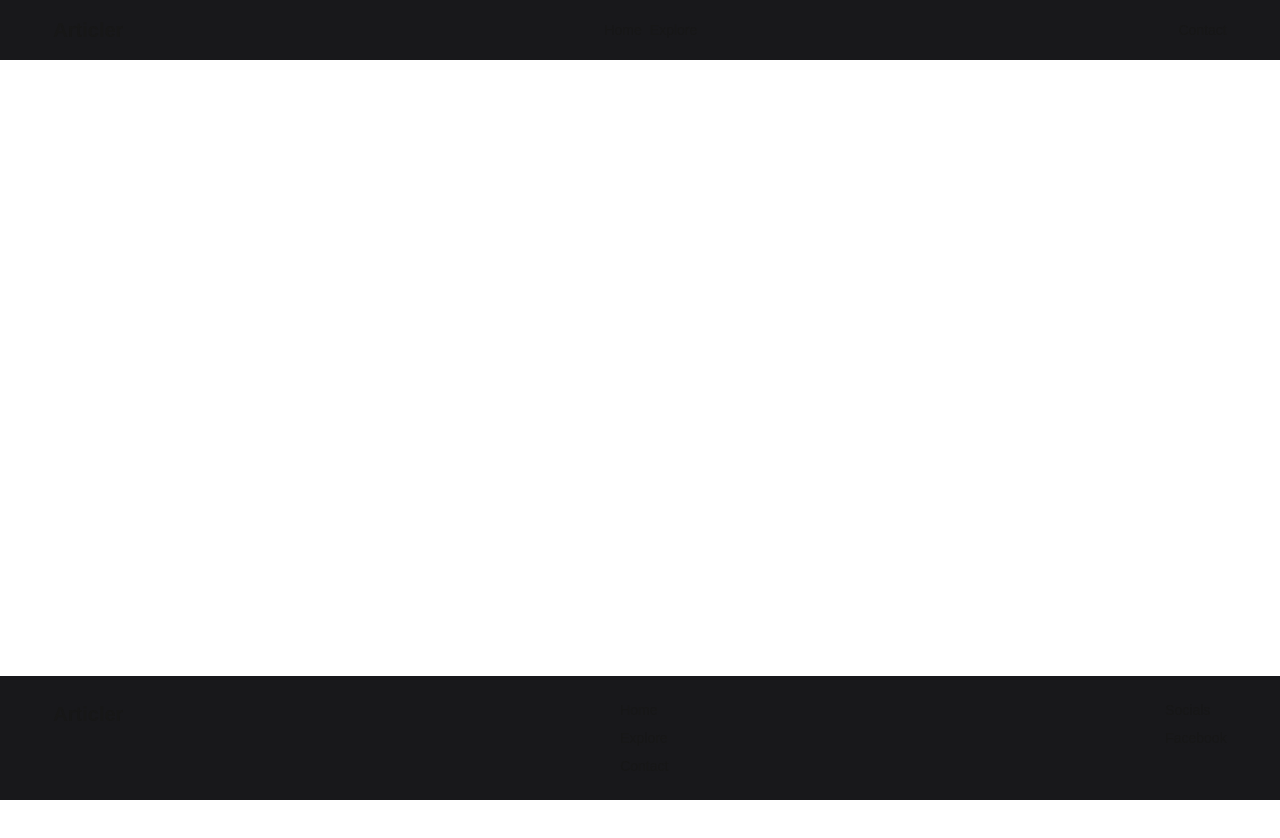
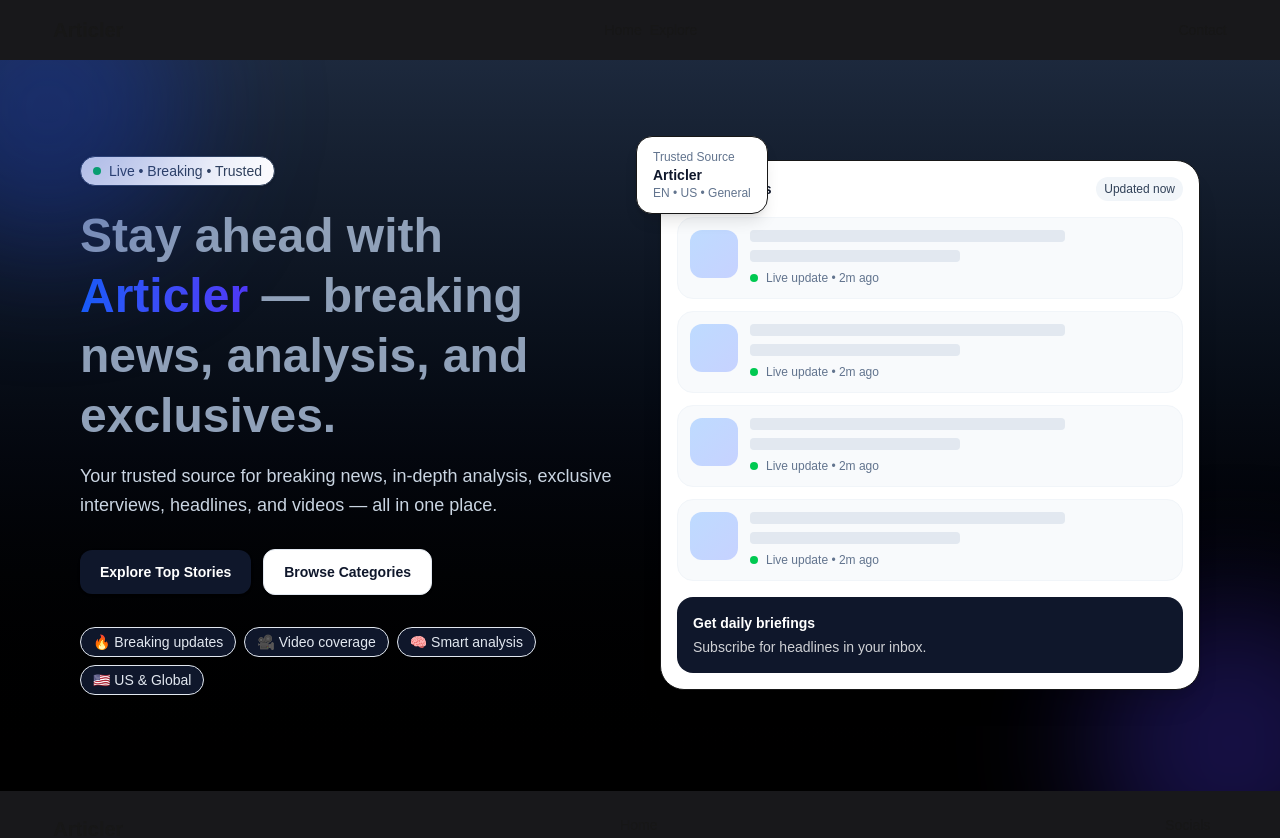
Before and after one commit to Pratush26/articler, a Next.js app: page / in a window 1280 px wide. Shown: the top 838 px of the page. Before the commit the page ends 800 px from the top, so only its background shows below. Built offline with nearby package versions, Linux system fonts and the light colour scheme.

Commit message:
prepared hero section

```diff
--- /dev/null
+++ b/Components/Sections/Hero.tsx
@@ -0,0 +1,116 @@
+import Link from "next/link";
+
+// Hero.jsx
+export default function Hero() {
+  return (
+    <section className="relative overflow-hidden bg-linear-to-b from-slate-800 to-black">
+      {/* Decorative blobs */}
+      <div className="pointer-events-none absolute -top-24 -left-24 h-72 w-72 rounded-full bg-blue-800/40 blur-3xl" />
+      <div className="pointer-events-none absolute -bottom-24 -right-24 h-72 w-72 rounded-full bg-indigo-800/40 blur-3xl" />
+
+      <div className="mx-auto max-w-6xl px-4 py-16 md:py-24">
+        <div className="grid items-center gap-10 md:grid-cols-2">
+          {/* Left content */}
+          <div>
+            <div className="inline-flex items-center gap-2 rounded-full border bg-white px-3 py-1 text-sm text-slate-700 shadow-sm">
+              <span className="h-2 w-2 rounded-full bg-green-500" />
+              Live • Breaking • Trusted
+            </div>
+
+            <h1 className="mt-5 text-4xl font-extrabold leading-tight text-slate-400 md:text-5xl">
+              Stay ahead with{" "}
+              <span className="bg-linear-to-r from-blue-600 to-indigo-600 bg-clip-text text-transparent">
+                Articler
+              </span>{" "}
+              — breaking news, analysis, and exclusives.
+            </h1>
+
+            <p className="mt-4 text-base leading-relaxed text-slate-300 md:text-lg">
+              Your trusted source for breaking news, in-depth analysis, exclusive
+              interviews, headlines, and videos — all in one place.
+            </p>
+
+            <div className="mt-7 flex flex-wrap items-center gap-3">
+              <Link
+                href="/explore"
+                className="rounded-xl bg-slate-900 px-5 py-3 text-sm font-semibold text-white shadow hover:bg-slate-800 active:scale-[0.98]"
+              >
+                Explore Top Stories
+              </Link>
+
+              <Link
+                href="/explore"
+                className="rounded-xl border border-slate-200 bg-white px-5 py-3 text-sm font-semibold text-slate-900 shadow-sm hover:bg-slate-50 active:scale-[0.98]"
+              >
+                Browse Categories
+              </Link>
+            </div>
+
+            {/* Quick stats / trust chips */}
+            <div className="mt-8 flex flex-wrap gap-2 text-sm text-slate-200">
+              <span className="rounded-full border bg-slate-900 px-3 py-1">
+                🔥 Breaking updates
+              </span>
+              <span className="rounded-full border bg-slate-900 px-3 py-1">
+                🎥 Video coverage
+              </span>
+              <span className="rounded-full border bg-slate-900 px-3 py-1">
+                🧠 Smart analysis
+              </span>
+              <span className="rounded-full border bg-slate-900 px-3 py-1">
+                🇺🇸 US & Global
+              </span>
+            </div>
+          </div>
+
+          {/* Right visual */}
+          <div className="relative">
+            <div className="relative rounded-3xl border bg-white p-4 shadow-xl">
+              <div className="flex items-center justify-between">
+                <p className="text-sm font-semibold text-slate-900">Top Headlines</p>
+                <span className="text-xs rounded-full bg-slate-100 px-2 py-1 text-slate-700">
+                  Updated now
+                </span>
+              </div>
+
+              <div className="mt-4 space-y-3">
+                {[1, 2, 3, 4].map((i) => (
+                  <div
+                    key={i}
+                    className="flex gap-3 rounded-2xl border border-slate-100 bg-slate-50 p-3"
+                  >
+                    <div className="h-12 w-12 shrink-0 rounded-xl bg-linear-to-br from-blue-200 to-indigo-200" />
+                    <div className="w-full">
+                      <div className="h-3 w-3/4 rounded bg-slate-200" />
+                      <div className="mt-2 h-3 w-1/2 rounded bg-slate-200" />
+                      <div className="mt-2 flex items-center gap-2">
+                        <span className="h-2 w-2 rounded-full bg-green-500" />
+                        <span className="text-xs text-slate-500">
+                          Live update • 2m ago
+                        </span>
+                      </div>
+                    </div>
+                  </div>
+                ))}
+              </div>
+
+              <div className="mt-4 rounded-2xl bg-slate-900 p-4 text-white">
+                <p className="text-sm font-semibold">Get daily briefings</p>
+                <p className="mt-1 text-sm text-white/80">
+                  Subscribe for headlines in your inbox.
+                </p>
+              </div>
+            </div>
+
+            {/* Floating badge */}
+            <div className="absolute -left-6 -top-6 hidden rounded-2xl border bg-white px-4 py-3 shadow-lg md:block">
+              <p className="text-xs text-slate-500">Trusted Source</p>
+              <p className="text-sm font-semibold text-slate-900">Articler</p>
+              <p className="text-xs text-slate-500">EN • US • General</p>
+            </div>
+          </div>
+        </div>
+      </div>
+    </section>
+  );
+}
--- a/app/page.tsx
+++ b/app/page.tsx
@@ -1,8 +1,9 @@
+import Hero from "@/Components/Sections/Hero";
 
 export default function Home() {
   return (
     <main>
-
+<Hero />
     </main>
   );
 }
```
